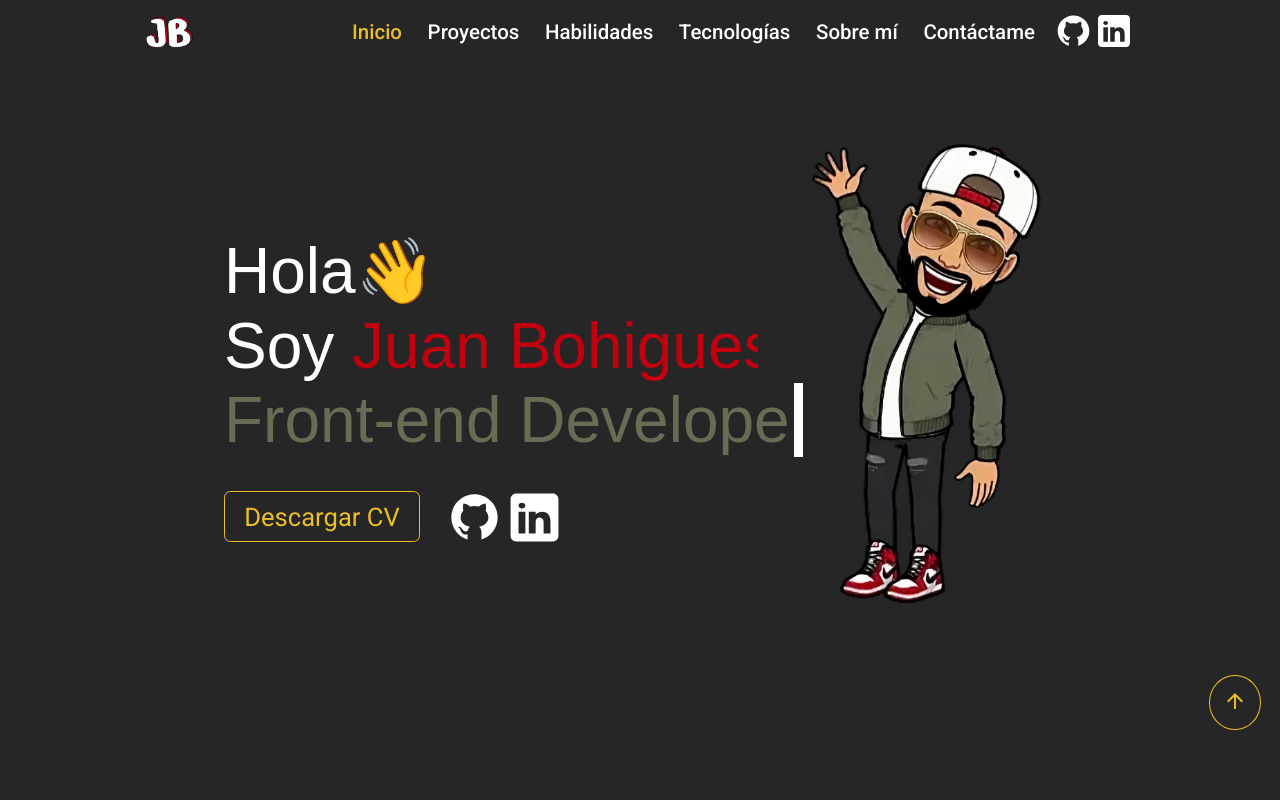
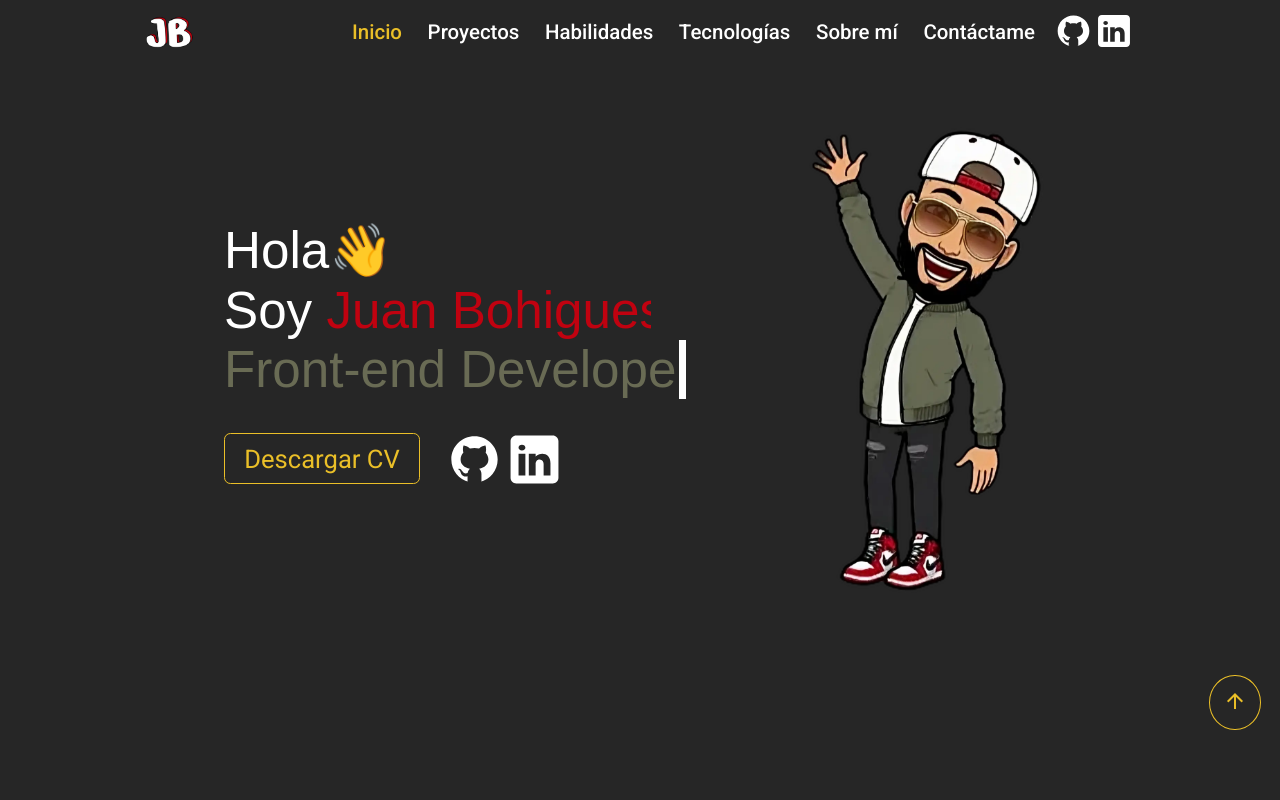
Before and after one commit to jabohigues/portfolio, an Angular app: page /home in a window 1280 px wide. Shown: the top 800 px of the page. Built offline with nearby package versions, Linux system fonts and the light colour scheme.

Commit message:
Home responsive done

```diff
--- a/src/app/global/components/global.functions.ts
+++ b/src/app/global/components/global.functions.ts
@@ -45,8 +45,8 @@ export class GlobalFunctions {
     divBack!.classList.toggle('active');
 
     let nav = document.querySelectorAll('.nav:not(.hiddenNav)')[0];
-    nav!.classList.toggle('active');
-    nav!.classList.toggle('notactive');
+    nav.classList.toggle('active');
+    nav.classList.toggle('notactive');
 
     let iconMenu = document.getElementById('iconMenu');
     iconMenu!.classList.toggle('active');
--- a/src/app/home/components/principal/principal.component.scss
+++ b/src/app/home/components/principal/principal.component.scss
@@ -34,25 +34,10 @@ main {
   }
 }
 
-// Mobile
-@media only screen and (max-device-width: 500px) {
-  #divBack.active {
-    display: block;
-    background-color: black;
-    position: fixed;
-    top: 0;
-    left: 0;
-    right: 0;
-    bottom: 0;
-    z-index: 2;
-    opacity: 0.5;
-  }
-}
-
-// Align CV & SocialMedia
-@media only screen and (min-device-width: 500px) {
+// Móvil y tablet horizontal
+@media screen and (min-width: 767.6px) {
   article {
-    padding-top: 4vw !important;
+    padding-top: 5vw !important;
     flex-direction: row !important;
     align-items: normal !important;
 
@@ -61,13 +46,10 @@ main {
     }
   }
 }
-// Web
-@media only screen and (min-device-width: 900px) {
+
+// Escritorio and laptops
+@media screen and (min-width: 1024px) {
   article {
-    padding-top: 4vw !important;
-
-    img {
-      width: 20vw !important;
-    }
+    padding-top: 3vw !important;
   }
 }
--- a/src/app/home/components/principal/principal.component.ts
+++ b/src/app/home/components/principal/principal.component.ts
@@ -11,7 +11,7 @@ export class PrincipalComponent implements OnInit {
   hiddenMobile = GlobalVariables.hiddenMobile;
 
   @HostListener('window:resize', []) onWindowResize() {
-    this.getScreenSize()
+    this.getScreenSize();
   }
 
   constructor() {}
@@ -20,8 +20,8 @@ export class PrincipalComponent implements OnInit {
     this.getScreenSize();
   }
 
-  getScreenSize(){
-    if (screen.width >= 500) {
+  getScreenSize() {
+    if (screen.width >= 768) {
       GlobalVariables.hiddenWeb.isweb = true;
       GlobalVariables.hiddenWeb.hidden = false;
       GlobalVariables.hiddenMobile.ismobile = false;
@@ -40,8 +40,8 @@ export class PrincipalComponent implements OnInit {
     divBack!.classList.toggle('active');
 
     let nav = document.querySelectorAll('.nav:not(.hiddenNav)')[0];
-    nav!.classList.toggle('active');
-    nav!.classList.toggle('notactive');
+    nav.classList.toggle('active');
+    nav.classList.toggle('notactive');
 
     let iconMenu = document.getElementById('iconMenu');
     iconMenu!.classList.toggle('active');
--- a/src/app/home/components/welcome/welcome.component.scss
+++ b/src/app/home/components/welcome/welcome.component.scss
@@ -60,8 +60,16 @@ p {
   }
 }
 
-// Mobile - Web
-@media only screen and (min-device-width: 500px) and (max-device-width: 900px) {
+// Móvil y tablet vertical
+@media screen and (min-width: 481px) and (max-width: 767.5px) {
+  p {
+    font-size: 8vw !important;
+    border-right: 0.15em solid;
+  }
+}
+
+// Móvil y tablet horizontal
+@media screen and (min-width: 767.6px) {
   #divHome {
     width: 45vw !important;
   }
@@ -72,8 +80,8 @@ p {
   }
 }
 
-// Web
-@media only screen and (min-device-width: 900px) {
+// Escritorio and laptops
+@media screen and (min-width: 1024px) {
   #divHome {
     width: 45vw !important;
   }
```
